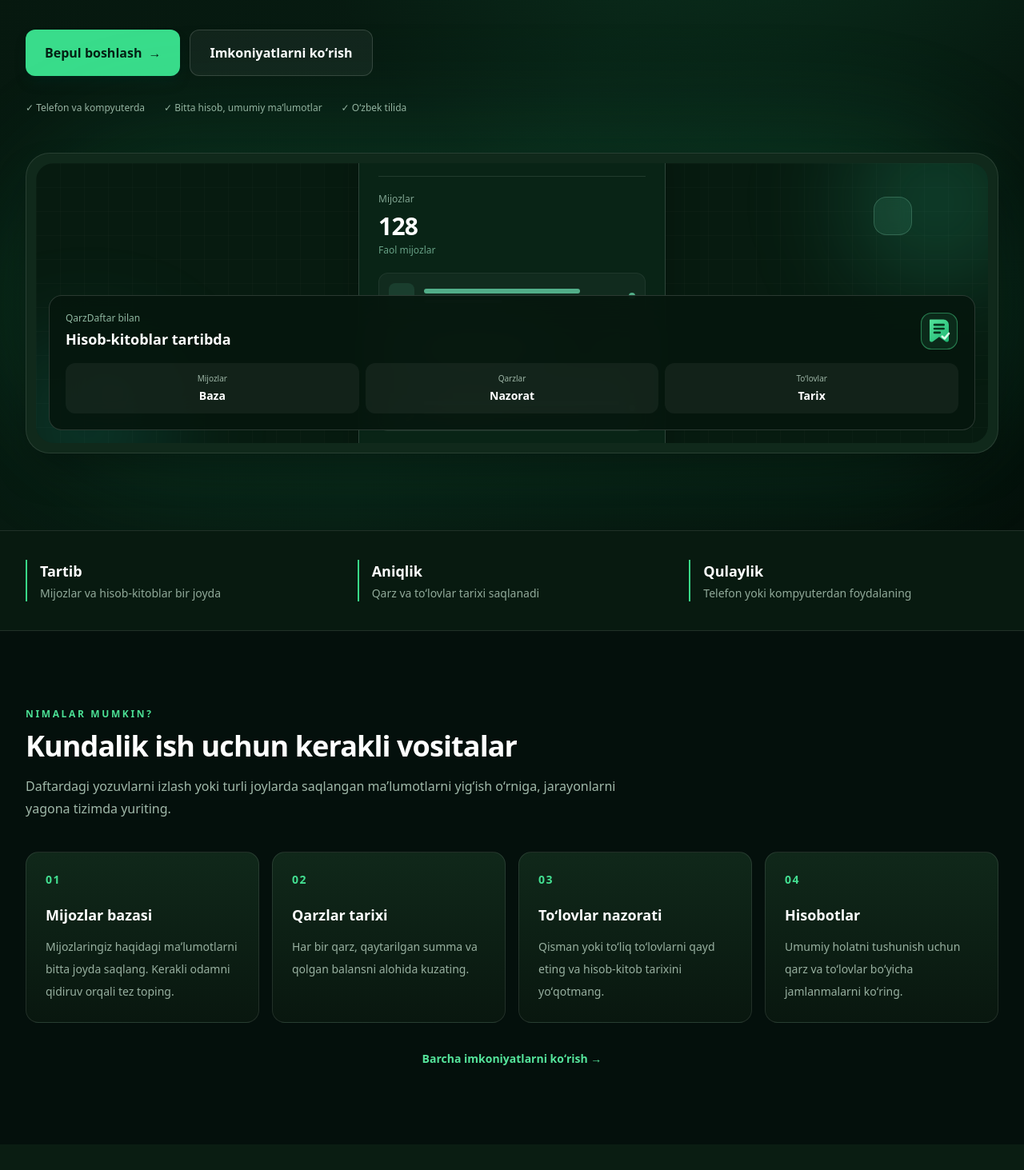
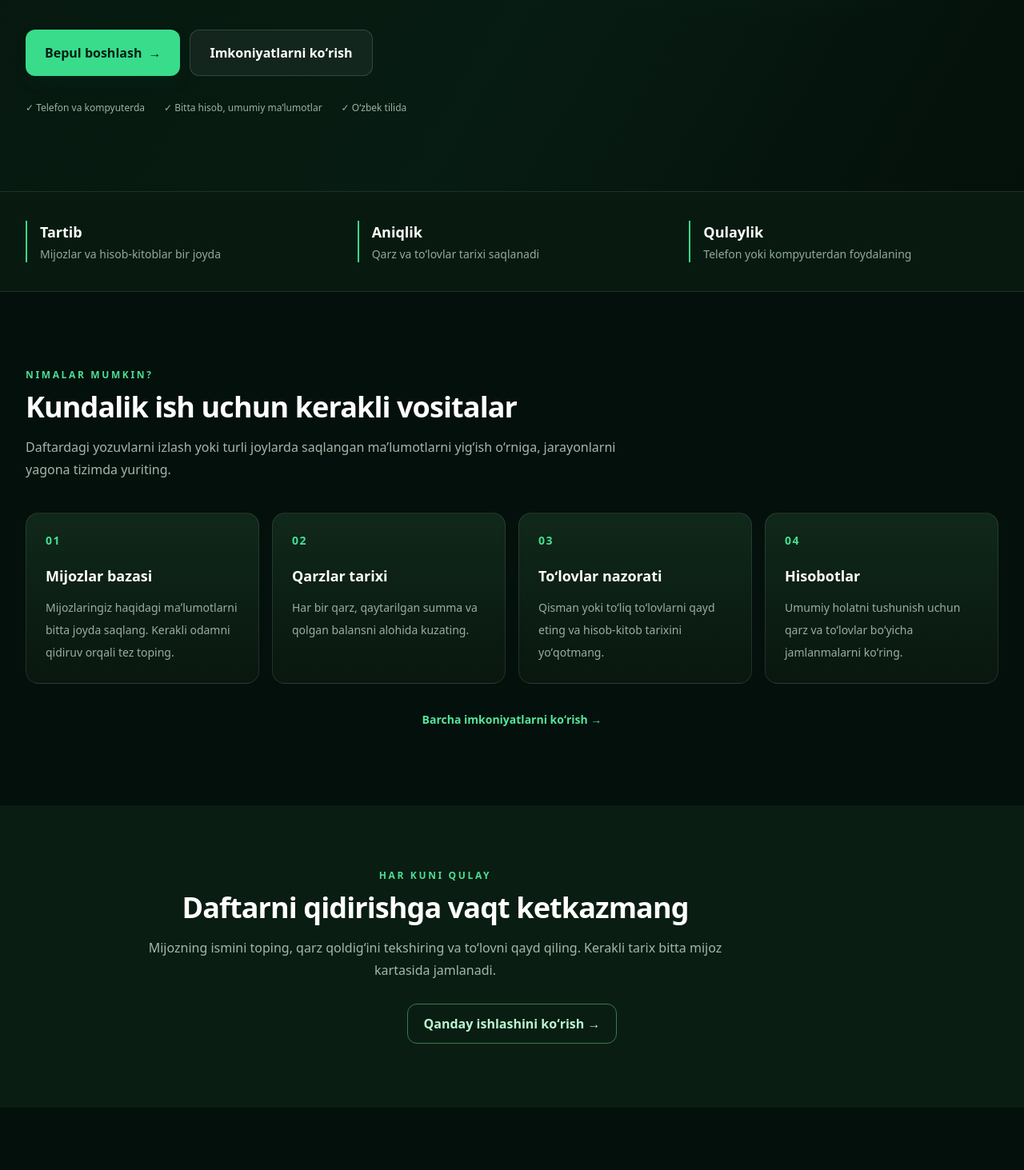
Before and after one commit to i04728109-cell/qarzdaftar, a Next.js app: page / in a window 1280 px wide. Shown: the part 520-1983 px from the top of the page at 80% size. Built offline with nearby package versions, Linux system fonts and the light colour scheme; no server answers.

Commit message:
Remove mockup graphics from homepage

```diff
--- a/src/app/page.tsx
+++ b/src/app/page.tsx
@@ -2,7 +2,6 @@ import Link from "next/link";
 import { redirect } from "next/navigation";
 import { createClient } from "@/lib/supabase/server";
 import { MarketingFrame, SectionHeading } from "@/components/Marketing";
-import MarketingPhoto from "@/components/MarketingPhoto";
 
 const benefits = [
   ["01", "Mijozlar bazasi", "Mijozlaringiz haqidagi maʼlumotlarni bitta joyda saqlang. Kerakli odamni qidiruv orqali tez toping."],
@@ -32,16 +31,6 @@ export default async function Home() {
           </div>
           <div className="mt-8 flex flex-wrap gap-x-6 gap-y-3 text-xs text-[#9ab3a3]"><span>✓ Telefon va kompyuterda</span><span>✓ Bitta hisob, umumiy maʼlumotlar</span><span>✓ Oʻzbek tilida</span></div>
         </div>
-        <div className="relative">
-          <div className="absolute -inset-8 rounded-full bg-[#1bb56b]/15 blur-3xl" />
-          <div className="relative overflow-hidden rounded-[30px] border border-white/10 bg-[#10291b] p-3 shadow-2xl shadow-black/40">
-            <MarketingPhoto spriteIndex={0} alt="Doʻkonda mijoz bilan hisob-kitob qilayotgan sotuvchi" loading="eager" className="h-[270px] w-full rounded-[22px] sm:h-[350px]" />
-            <div className="absolute bottom-7 left-7 right-7 rounded-2xl border border-white/15 bg-[#06170ee8] p-5 backdrop-blur-xl">
-              <div className="flex items-center justify-between"><div><p className="text-xs text-[#8fb7a0]">QarzDaftar bilan</p><p className="mt-1 text-lg font-extrabold text-white">Hisob-kitoblar tartibda</p></div><img src="/brand/qarzdaftar-mark.svg" alt="QarzDaftar" className="h-12 w-12" /></div>
-              <div className="mt-4 grid grid-cols-3 gap-2 text-center"><div className="rounded-xl bg-white/5 p-3"><p className="text-[10px] text-[#9db5a6]">Mijozlar</p><p className="mt-1 text-sm font-bold text-white">Baza</p></div><div className="rounded-xl bg-white/5 p-3"><p className="text-[10px] text-[#9db5a6]">Qarzlar</p><p className="mt-1 text-sm font-bold text-white">Nazorat</p></div><div className="rounded-xl bg-white/5 p-3"><p className="text-[10px] text-[#9db5a6]">Toʻlovlar</p><p className="mt-1 text-sm font-bold text-white">Tarix</p></div></div>
-            </div>
-          </div>
-        </div>
       </div>
     </section>
 
@@ -60,9 +49,9 @@ export default async function Home() {
     </section>
 
     <section className="bg-[#0a1d12] py-20">
-      <div className="mx-auto grid max-w-7xl items-center gap-12 px-5 lg:grid-cols-2 lg:px-8">
-        <div className="overflow-hidden rounded-3xl border border-white/10"><MarketingPhoto spriteIndex={3} alt="Moliyaviy statistikani koʻrayotgan biznes egasi" className="h-[340px] w-full sm:h-[430px]" /></div>
-        <div><SectionHeading eyebrow="Har kuni qulay" title="Daftarni qidirishga vaqt ketkazmang" text="Mijozning ismini toping, qarz qoldigʻini tekshiring va toʻlovni qayd qiling. Kerakli tarix bitta mijoz kartasida jamlanadi."/><Link href="/how-it-works" className="mt-7 inline-flex rounded-xl border border-[#327c51] px-5 py-3 font-bold text-[#baf5d0] hover:bg-[#123321]">Qanday ishlashini koʻrish →</Link></div>
+      <div className="mx-auto max-w-5xl px-5 text-center lg:px-8">
+        <SectionHeading eyebrow="Har kuni qulay" title="Daftarni qidirishga vaqt ketkazmang" text="Mijozning ismini toping, qarz qoldigʻini tekshiring va toʻlovni qayd qiling. Kerakli tarix bitta mijoz kartasida jamlanadi." />
+        <Link href="/how-it-works" className="mt-7 inline-flex rounded-xl border border-[#327c51] px-5 py-3 font-bold text-[#baf5d0] hover:bg-[#123321]">Qanday ishlashini koʻrish →</Link>
       </div>
     </section>
 
```
